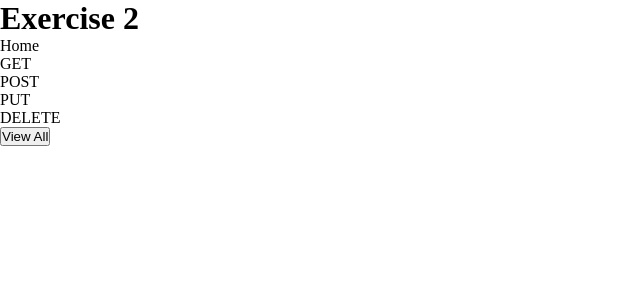
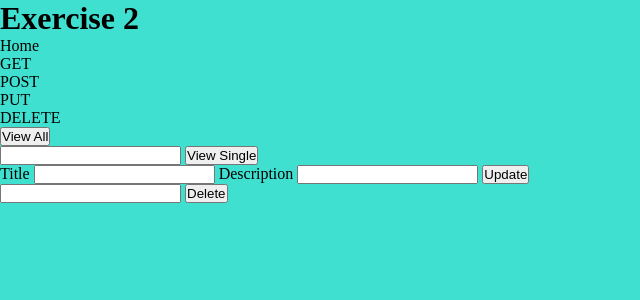
Before and after one commit to S-TJones/Web-Mobile-Applications, a Flask app: page / in a window 1280 px wide. Shown: the top 300 px of the page, without its empty margins (0-640 px from the left). Run offline with Flask 2, Linux system fonts and the light colour scheme; some libraries are stand-ins or nearby versions.

Commit message:
Displayed the Tasks

```diff
--- a/Exercise 2 - 20210319/static/css/style.css
+++ b/Exercise 2 - 20210319/static/css/style.css
@@ -1,5 +1,30 @@
-*, ::after, ::before {
-    margin: 0;
-    padding: 0;
-    box-sizing: border-box;
+*,
+::after,
+::before {
+  margin: 0;
+  padding: 0;
+  box-sizing: border-box;
 }
+
+body {
+  background-color: turquoise;
+}
+
+section {
+  display: flex;
+  flex-direction: column;
+}
+
+.single-task {
+  max-width: 400px;
+  max-height: 300px;
+  border: 1px solid grey;
+  border-radius: 10px;
+  display: flex;
+  flex-direction: column;
+  justify-content: space-evenly;
+}
+
+.single-task p {
+  overflow: auto;
+}
--- a/Exercise 2 - 20210319/static/js/methods.js
+++ b/Exercise 2 - 20210319/static/js/methods.js
@@ -1,15 +1,47 @@
 
 
-// Functions for each route
-function veiwAllTasks() {
-    fetch('/todo/api/v1.0/tasks', {
-        headers: {
-            method: 'GET'
-        }
-    })
-    .then(function (response) {
-        return response.json();
-    }).then(function (jsonResponse) {
-        console.log('GET response:', jsonResponse);
-    });
-}
+// // Driver function
+// var driver = function(){
+//     console.log('load window');
+//     let b1 = document.getElementById("view-all");
+//     let b2 = document.getElementById("view-one");
+
+//     b1.addEventListener("click", veiwAllTasks);
+//     b2.addEventListener("click", viewSpecificTask);
+// }
+
+// // Functions for each route
+// function veiwAllTasks() {
+//     fetch(`/todo/api/v1.0/tasks`, {
+//         headers: {
+//             method: 'GET'
+//         }
+//     })
+//     .then(function (response) {
+//         return response.json();
+//     }).then(function (jsonResponse) {
+//         console.log('GET response:', jsonResponse);
+//     });
+// }
+
+// function viewSpecificTask() {
+//     let id = 1;
+//     fetch(`/todo/api/v1.0/tasks/${id}`, {
+//         headers: {
+//             method: 'GET',
+//             headers: {
+//                 'Accept': 'application/json, text/plain, */*',
+//                 //'Content-Type': 'application/json'
+//                 "Content-Type": "application/x-www-form-urlencoded; charset=UTF-8" // otherwise $_POST is empty
+//             }
+//         }
+//     })
+//     .then(function (response) {
+//         return response.json();
+//     }).then(function (jsonResponse) {
+//         console.log('JSONresponse:', jsonResponse);
+//     });
+// }
+
+// // Runs this function on startup
+// window.onload = driver;
--- a/Exercise 2 - 20210319/templates/index.html
+++ b/Exercise 2 - 20210319/templates/index.html
@@ -5,7 +5,9 @@
     <meta http-equiv="X-UA-Compatible" content="IE=edge">
     <meta name="viewport" content="width=device-width, initial-scale=1.0">
     <title>SWEN3004 Exercise 2</title>
-    <link rel="stylesheet" href="../static/css/style.css">
+    <link rel="stylesheet" href="{{ url_for('static', filename='css/style.css') }}">
+
+    <script src="{{ url_for('static', filename='js/methods.js') }}"></script>
     <script src="https://kit.fontawesome.com/238a67abd4.js" crossorigin="anonymous"></script>
 </head>
 <body>
@@ -22,10 +24,92 @@
         </nav>
     </header>
     <main>
-        <button onclick="veiwAllTasks()">View All</button>
+        <section class="view-task">
+            <div class="top">
+                <button id="view-all">View All</button>
+
+                <form action="#" method="get">
+                    <input type="number" name="task-id" id="task-id">
+                    <button id="view-one">View Single</button>
+                </form>
+            </div>
+            <div class="base">
+                <div id="task"></div>
+            </div>
+        </section>
+
+        <section class="update-task">
+            <form action="#">
+                <label for="task-title">Title</label>
+                <input type="text" name="task-title" id="task-title">
+
+                <label for="task-desc">Description</label>
+                <input type="text" name="task-desc" id="task-desc">
+
+                <button id="update-one" type="button">Update</button>
+            </form>
+        </section>
+
+        <section class="delete-task">
+            <form action="#">
+                <input type="number" name="task-id-delete" id="task-id-delete">
+                <button id="delete-one" type="button">Delete</button>
+            </form>
+        </section>
+
+        <script>
+            // Driver function
+            var driver = function(){
+                console.log('load window');
+                let b1 = document.getElementById("view-all");
+                let b2 = document.getElementById("view-one");
+
+                b1.addEventListener("click", veiwAllTasks);
+                b2.addEventListener("click", viewSpecificTask);
+            }
+
+            // Functions for each route
+            function veiwAllTasks() {
+                fetch(`/todo/api/v1.0/tasks`, {
+                    headers: {
+                        method: 'GET'
+                    }
+                })
+                .then(function (response) {
+                    return response.json();
+                }).then(function (jsonResponse) {
+                    console.log('GET response:', jsonResponse);
+                });
+            }
+
+            function viewSpecificTask(event) {
+                event.preventDefault();
+                let id = document.getElementById("task-id").value;
+
+                fetch(`/todo/api/v1.0/tasks/${id}`, {
+                    headers: {
+                        method: 'GET',
+                        headers: {
+                            'Accept': 'application/json, text/plain, */*',
+                            //'Content-Type': 'application/json'
+                            "Content-Type": "application/x-www-form-urlencoded; charset=UTF-8" // otherwise $_POST is empty
+                        }
+                    }
+                })
+                .then(function (response) {
+                    return response.json();
+                }).then(function (jsonResponse) {
+                    console.log('JSONresponse:', jsonResponse);
+                    code = "<div class='single-task'><h3>" + jsonResponse['task']['title'] + "</h3><p>" + jsonResponse['task']['description'] + "</p></div>";
+
+                    document.getElementById("task").innerHTML = code;
+                });
+            }
+
+            // Runs this function on startup
+            window.onload = driver;
+        </script>
     </main>
     <footer></footer>
-
-    <script src="../static/js/methods.js"></script>
 </body>
 </html>
```
